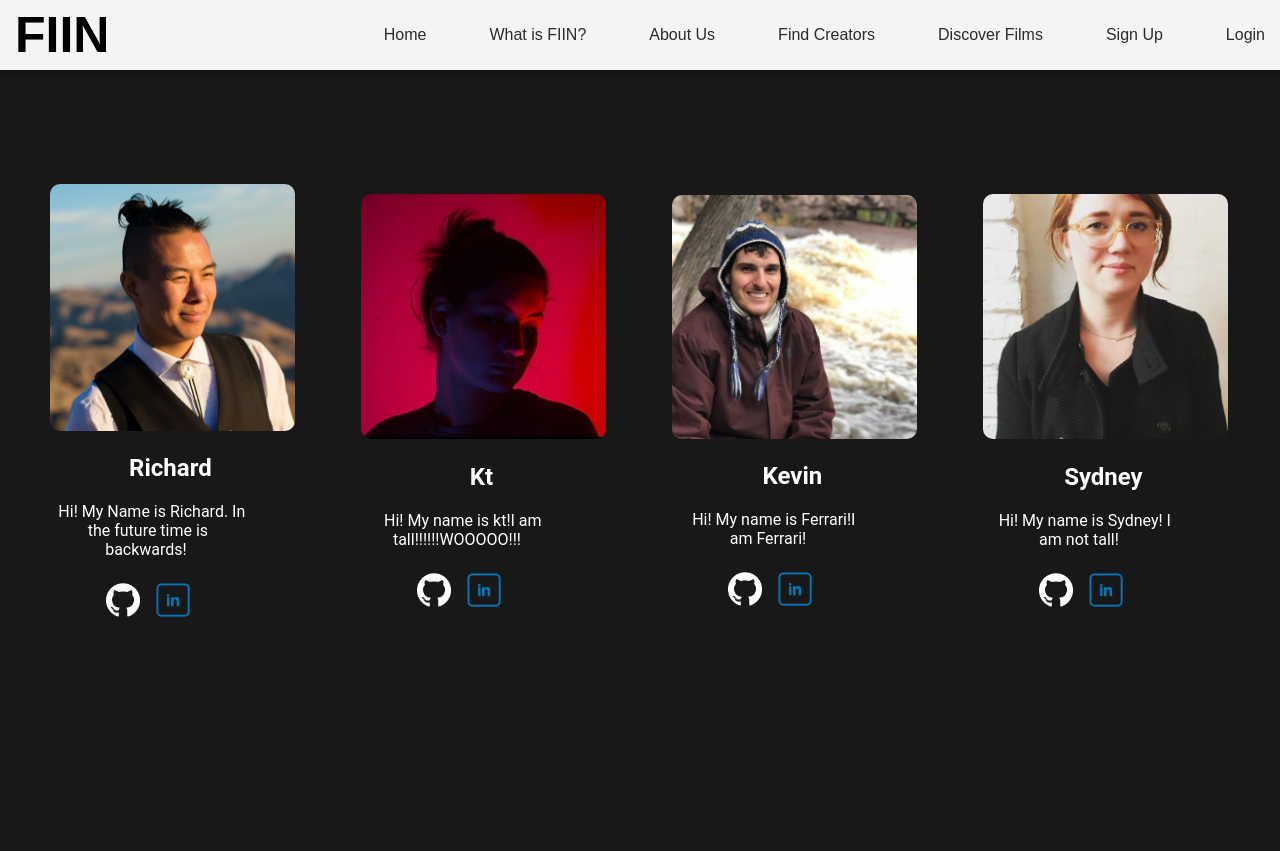
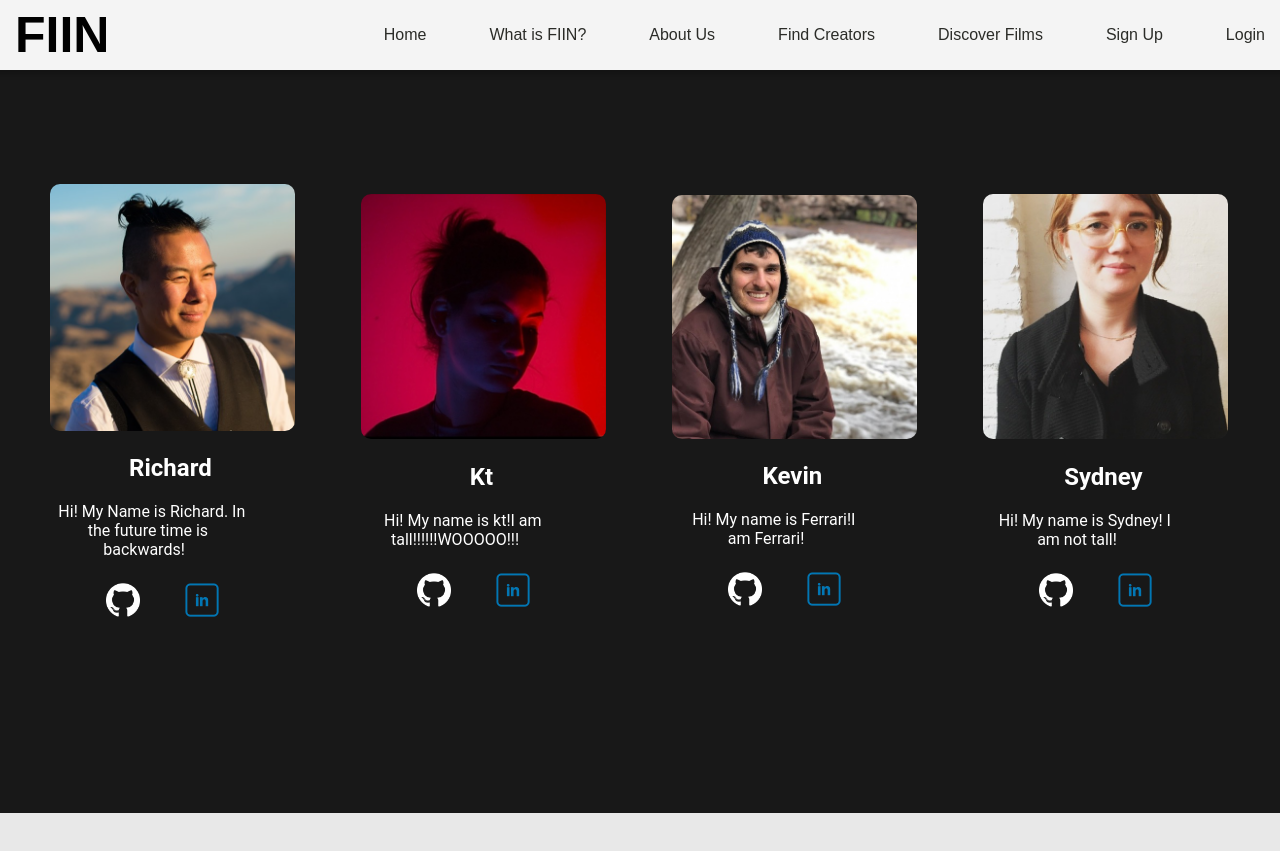
Before and after one commit to Gisaengchung/front-end, a React app: page /about-us in a window 1280 px wide. After the commit the page ends 813 px from the top, so only its background shows below. Built offline with nearby package versions, Linux system fonts and the light colour scheme; no server answers.

Commit message:
moreeee styling

```diff
--- a/src/components/aboutUs/AboutUs.css
+++ b/src/components/aboutUs/AboutUs.css
@@ -1,7 +1,7 @@
 .aboutContainer {
   background-color: rgb(24, 24, 24);
   padding-top: 12%;
-  padding-bottom: 15%;
+  padding-bottom: 12%;
   padding-right: 4%;
   display: flex;
   flex-direction: row;
@@ -35,12 +35,13 @@
   height: 50px;
   width: 50px;
   padding: 8px;
+  margin-left: 15%;
 }
 
 span {
 text-align: center;
 padding-left: 4%;
-padding-right: 2%;
+padding-right: 4%;
 }
 
 .aboutNames {
```
